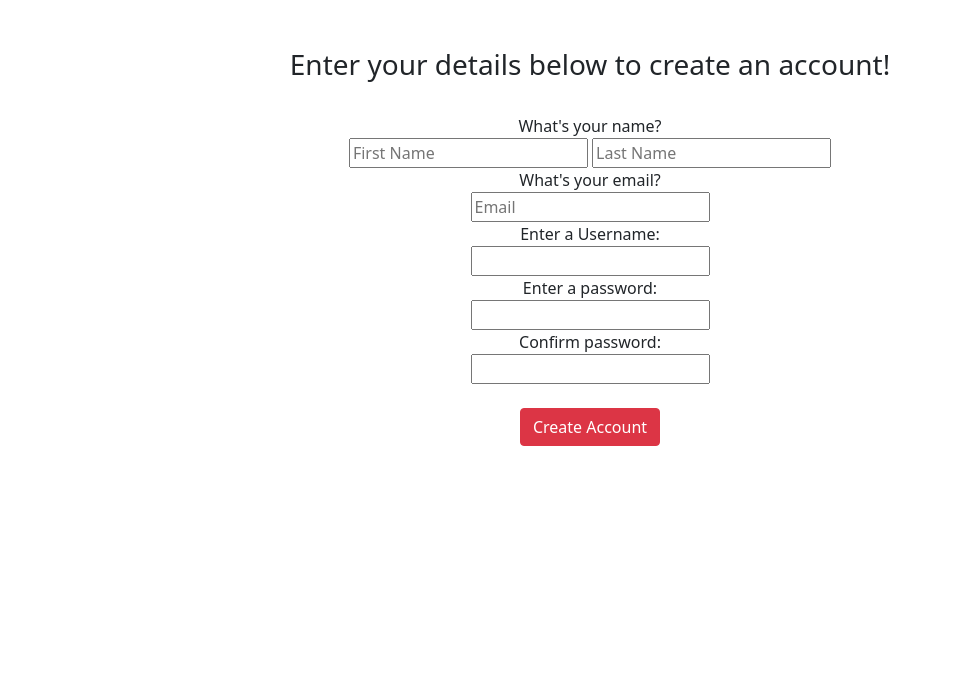
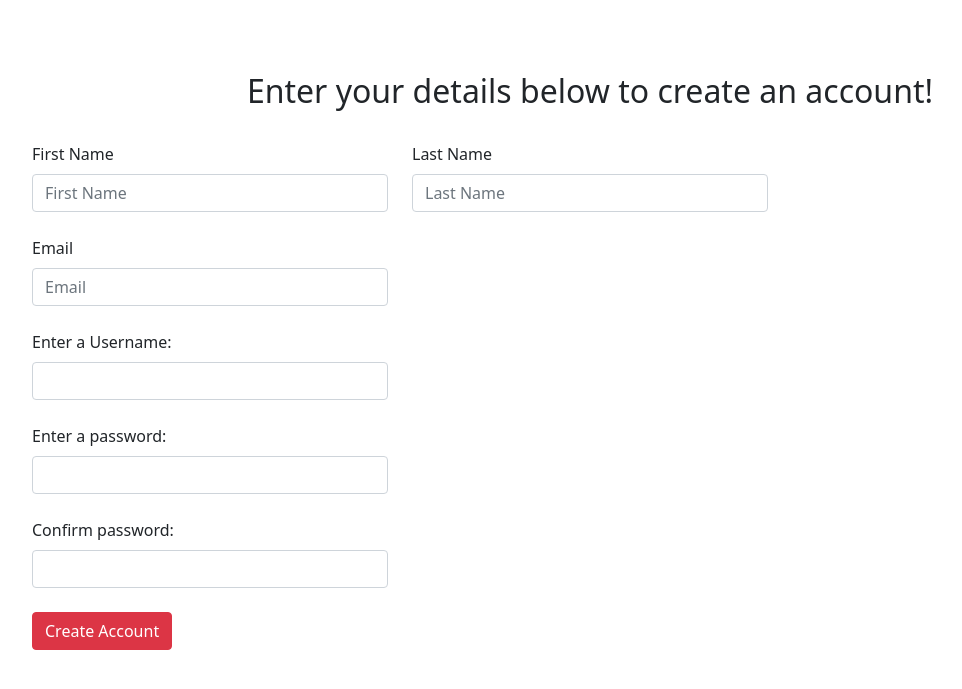
Before and after one commit to rorochaudhary/gotham-auctions, a Flask app: page /signup in a window 1280 px wide. Shown: the part 56-745 px from the top of the page, without its empty margins (50-1012 px from the left). Run offline with Flask 2, Linux system fonts and the light colour scheme.

Commit message:
merge formatting of signup with rest of site

```diff
--- a/templates/signup.j2
+++ b/templates/signup.j2
@@ -4,30 +4,51 @@
 {% endblock %}
 {% block content %}
     <div class='container pt-5'>
-        <div class='signup-form text-center'>
-            <h3>Enter your details below to create an account!</h3>
-            <form action="#"> <!-- add method="POST" -->
-                <br>
-                <label for='fname'>What's your name?</label>
-                <br>
-                <input type='text' id='fname' name='fname' placeholder='First Name'>
-                <input type='text' id='lname' name='lname' placeholder='Last Name'>
-                <br>
-                <label for='email'>What's your email?</label><br>
-                <input type='email' id='email' name='email' placeholder='Email'>
-                <br>
-                <label for='user'>Enter a Username:</label><br>
-                <input type='text' id='user' name='user'>
-                <br>
-                <label for='pass'>Enter a password:</label><br>
-                <input type='password' id='pass' name='pass'>
-                <br>
-                <label for='confirm-pass'>Confirm password:</label><br>
-                <input type='password' id='pass-confirm' name='pass-confirm'>
-                <br>
-                <br>
-                <input type='submit' value='Create Account' class="btn btn-danger">
-            </form>
+        <div class="row mt-4">
+            <div class="col">
+                <h2 class='text-center'>Enter your details below to create an account!</h2>
+            </div>
         </div>
+        <form action="#"> <!-- add method="POST" -->
+            <div class='row mt-4'>
+                <div class="col-4">
+                    <label for='fname' class="form-label">First Name</label>
+                    <input type='text' class="form-control" id='fname' name='fname' placeholder='First Name'>
+                </div>
+                <div class="col-4">
+                    <label for='fname' class="form-label">Last Name</label>
+                    <input type='text' class="form-control" id='lname' name='lname' placeholder='Last Name'>
+                </div>
+            </div>
+            <div class='row mt-4'>
+                <div class="col-4">
+                    <label for='email' class="form-label">Email</label><br>
+                    <input type='email' class="form-control" id='email' name='email' placeholder='Email'>
+                </div>
+            </div>
+            <div class='row mt-4'>
+                <div class="col-4">
+                    <label for='user' class="form-label">Enter a Username:</label>
+                    <input type='text' class="form-control" id='user' name='user'>
+                </div>
+            </div>
+            <div class='row mt-4'>
+                <div class="col-4">
+                    <label for='pass' class="form-label">Enter a password:</label>
+                    <input type='password' class="form-control" id='pass' name='pass'>
+                </div>
+            </div>
+            <div class='row mt-4'>
+                <div class="col-4">
+                    <label for='confirm-pass' class="form-label">Confirm password:</label>
+                    <input type='password' class="form-control" id='pass-confirm' name='pass-confirm'>
+                </div>
+            </div>
+            <div class='row mt-4'>
+                <div class="col-4">
+                    <input type='submit' value='Create Account' class="btn btn-danger">
+                </div>
+            </div>
+        </form>
     </div>
 {% endblock %}
```
